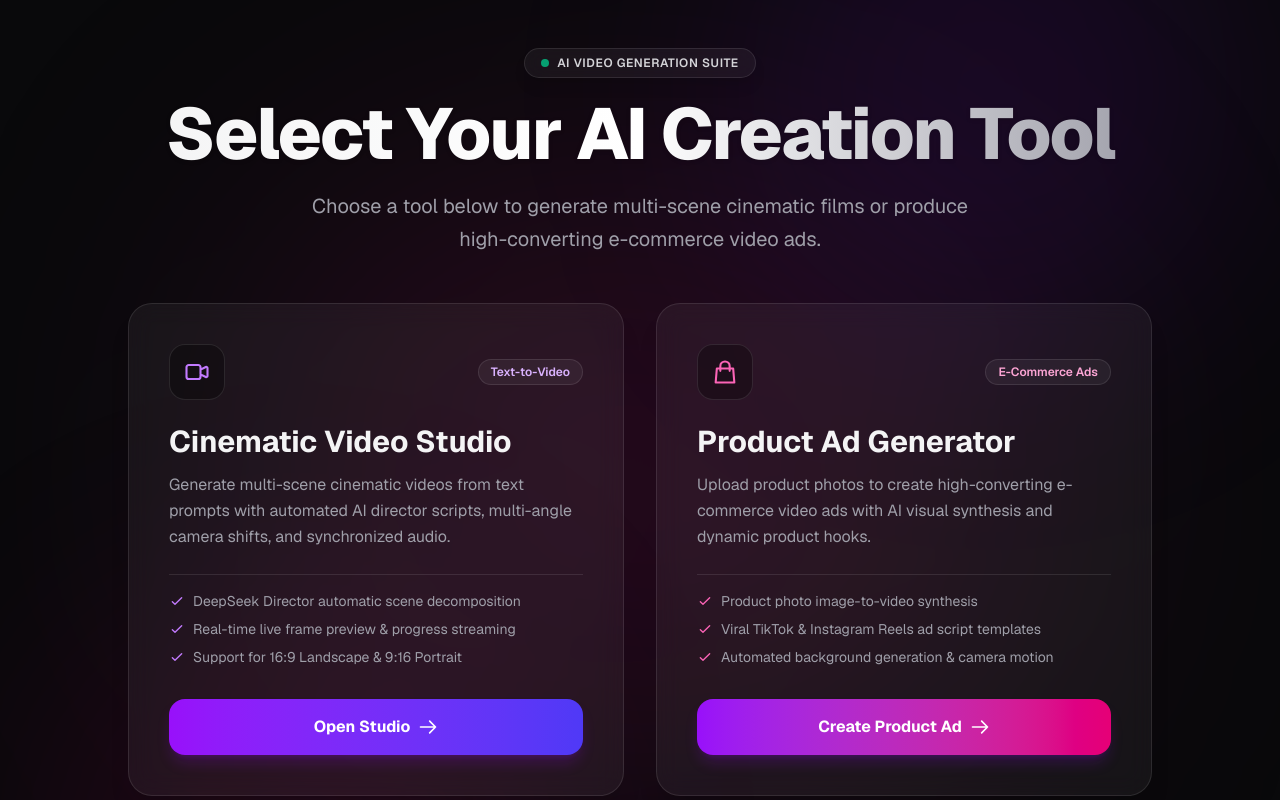
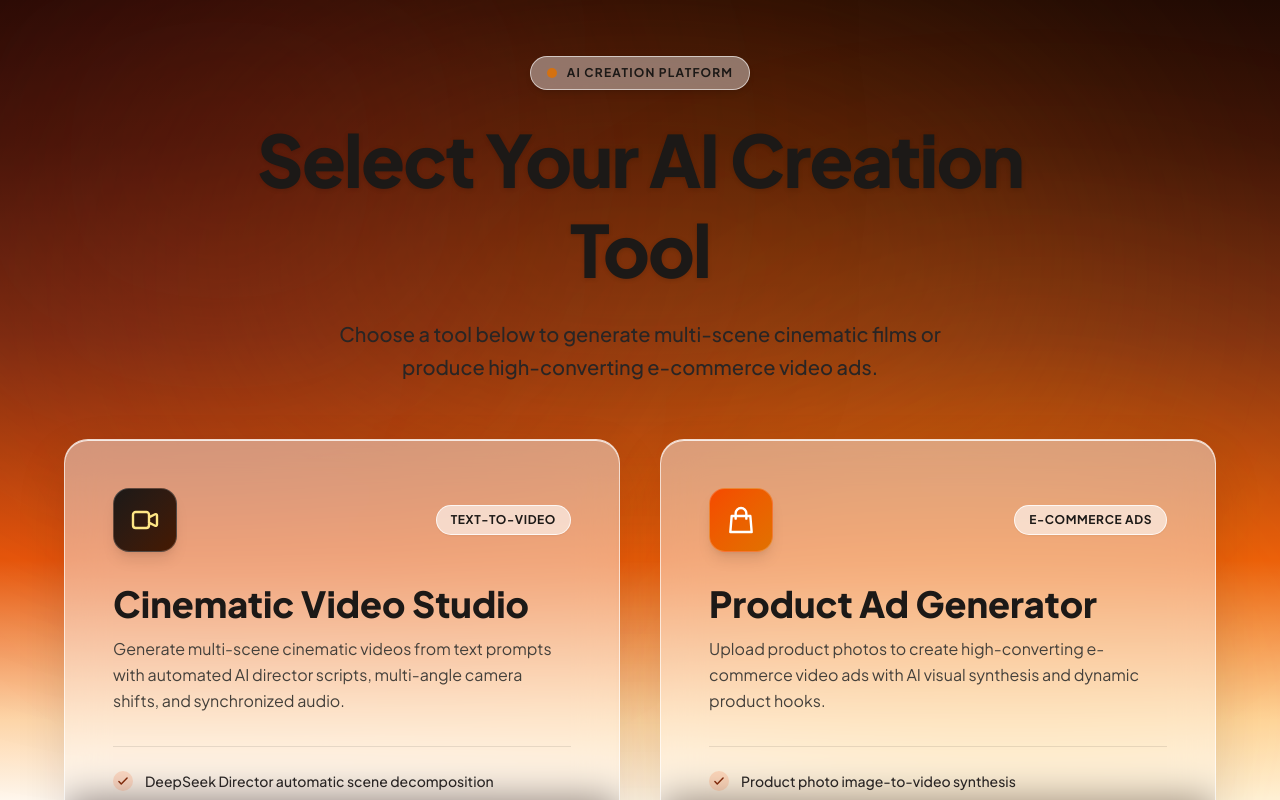
Before and after one commit to ahmadrasheed22/ai-clips, a Next.js app: page / in a window 1280 px wide. Shown: the top 800 px of the page. Built offline with nearby package versions, Linux system fonts and the light colour scheme.

Commit message:
design(ui): implement premium cinematic theme and glassmorphism

```diff
--- a/app/globals.css
+++ b/app/globals.css
@@ -1,18 +1,85 @@
 @import "tailwindcss";
 
 :root {
-  --background: #09090b;
-  --foreground: #f4f4f5;
-  --color-background: var(--background);
-  --color-foreground: var(--foreground);
-  --font-sans: var(--font-geist-sans);
-  --font-mono: var(--font-geist-mono);
+  --font-sans: var(--font-plus-jakarta), -apple-system, BlinkMacSystemFont, "Segoe UI", Roboto, sans-serif;
+  --sunset-dark-rust: #1c0a06;
+  --sunset-deep-orange: #7c2d12;
+  --sunset-amber: #ea580c;
+  --sunset-peach: #fed7aa;
+  --sunset-cream: #fff7ed;
+  --sunset-text-dark: #1c1917;
+  --sunset-text-muted: #44403c;
 }
 
 body {
-  background: #09090b;
-  color: #f4f4f5;
-  font-family: var(--font-sans), sans-serif;
+  font-family: var(--font-sans);
+  background: linear-gradient(180deg, #1f0a04 0%, #3d1408 18%, #7c2d12 42%, #d97706 72%, #fed7aa 90%, #fff7ed 100%);
+  background-attachment: fixed;
+  color: var(--sunset-text-dark);
+  min-height: 100vh;
+}
+
+/* Cinematic Sunset Gradient Utility */
+.bg-sunset-gradient {
+  background: linear-gradient(180deg, #1f0a04 0%, #3d1408 18%, #7c2d12 42%, #ea580c 70%, #fed7aa 90%, #fff7ed 100%);
+  background-attachment: fixed;
+}
+
+/* Glassmorphism Containers */
+.glass-card {
+  background: rgba(255, 255, 255, 0.45);
+  backdrop-filter: blur(20px);
+  -webkit-backdrop-filter: blur(20px);
+  border: 1px solid rgba(255, 255, 255, 0.65);
+  box-shadow: 0 20px 50px rgba(31, 10, 4, 0.12), inset 0 1px 0 rgba(255, 255, 255, 0.8);
+}
+
+.glass-card-hover {
+  transition: transform 0.3s ease, box-shadow 0.3s ease, background-color 0.3s ease, border-color 0.3s ease;
+}
+
+.glass-card-hover:hover {
+  transform: scale(1.02);
+  background: rgba(255, 255, 255, 0.58);
+  border-color: rgba(255, 255, 255, 0.85);
+  box-shadow: 0 28px 60px rgba(124, 45, 18, 0.2), inset 0 1px 0 rgba(255, 255, 255, 0.9);
+}
+
+.glass-panel-dark {
+  background: rgba(28, 25, 23, 0.55);
+  backdrop-filter: blur(24px);
+  -webkit-backdrop-filter: blur(24px);
+  border: 1px solid rgba(255, 255, 255, 0.18);
+  box-shadow: 0 24px 60px rgba(0, 0, 0, 0.35);
+}
+
+.glass-input {
+  background: rgba(255, 255, 255, 0.55);
+  backdrop-filter: blur(12px);
+  -webkit-backdrop-filter: blur(12px);
+  border: 1px solid rgba(255, 255, 255, 0.7);
+  color: #1c1917;
+  transition: all 0.3s ease;
+}
+
+.glass-input:focus {
+  background: rgba(255, 255, 255, 0.8);
+  border-color: #c2410c;
+  box-shadow: 0 0 0 3px rgba(194, 65, 12, 0.25);
+  outline: none;
+}
+
+/* Text Gradient Accents */
+.text-sunset-title {
+  background: linear-gradient(135deg, #1c1917 0%, #44403c 50%, #7c2d12 100%);
+  -webkit-background-clip: text;
+  -webkit-text-fill-color: transparent;
+}
+
+.text-sunset-glowing {
+  background: linear-gradient(135deg, #fff7ed 0%, #ffedd5 40%, #fdba74 100%);
+  -webkit-background-clip: text;
+  -webkit-text-fill-color: transparent;
 }
 
 @keyframes progress-loading {
@@ -50,17 +117,17 @@ body {
 
 /* Custom sleek scrollbar for internal containers */
 .custom-scrollbar::-webkit-scrollbar {
-  width: 5px;
-  height: 5px;
+  width: 6px;
+  height: 6px;
 }
 .custom-scrollbar::-webkit-scrollbar-track {
-  background: rgba(9, 9, 11, 0.5);
+  background: rgba(43, 17, 10, 0.15);
   border-radius: 9999px;
 }
 .custom-scrollbar::-webkit-scrollbar-thumb {
-  background: rgba(168, 85, 247, 0.3);
+  background: rgba(194, 65, 12, 0.4);
   border-radius: 9999px;
 }
 .custom-scrollbar::-webkit-scrollbar-thumb:hover {
-  background: rgba(168, 85, 247, 0.6);
+  background: rgba(194, 65, 12, 0.7);
 }
--- a/app/layout.tsx
+++ b/app/layout.tsx
@@ -1,20 +1,16 @@
 import type { Metadata } from "next";
-import { Geist, Geist_Mono } from "next/font/google";
+import { Plus_Jakarta_Sans } from "next/font/google";
 import "./globals.css";
 
-const geistSans = Geist({
-  variable: "--font-geist-sans",
+const plusJakartaSans = Plus_Jakarta_Sans({
+  variable: "--font-plus-jakarta",
   subsets: ["latin"],
-});
-
-const geistMono = Geist_Mono({
-  variable: "--font-geist-mono",
-  subsets: ["latin"],
+  weight: ["300", "400", "500", "600", "700", "800"],
 });
 
 export const metadata: Metadata = {
-  title: "Create Next App",
-  description: "Generated by create next app",
+  title: "AI Video Creation Studio | Cinematic Sunset",
+  description: "Generate multi-scene cinematic films and high-converting product video ads with AI.",
 };
 
 export default function RootLayout({
@@ -25,10 +21,12 @@ export default function RootLayout({
   return (
     <html
       lang="en"
-      className={`${geistSans.variable} ${geistMono.variable} h-full antialiased`}
+      className={`${plusJakartaSans.variable} h-full antialiased font-sans`}
       suppressHydrationWarning
     >
-      <body className="min-h-full flex flex-col" suppressHydrationWarning>{children}</body>
+      <body className="min-h-full flex flex-col font-sans bg-sunset-gradient text-stone-900 selection:bg-orange-500 selection:text-white" suppressHydrationWarning>
+        {children}
+      </body>
     </html>
   );
 }
--- a/app/page.tsx
+++ b/app/page.tsx
@@ -2,85 +2,89 @@ import Link from "next/link";
 
 export default function HubPage() {
   return (
-    <main className="min-h-screen bg-zinc-950 text-zinc-100 flex flex-col items-center justify-center p-6 md:p-12 font-sans relative overflow-hidden">
-      {/* Oversized Subtle Radial Gradient Blobs for Depth */}
-      <div className="absolute top-1/2 left-1/2 -translate-x-1/2 -translate-y-1/2 w-[800px] h-[600px] bg-gradient-to-tr from-purple-900/20 via-pink-600/15 to-purple-600/10 rounded-full blur-[140px] pointer-events-none" />
-      <div className="absolute -top-40 right-10 w-[500px] h-[500px] bg-purple-600/10 rounded-full blur-[120px] pointer-events-none" />
-      <div className="absolute -bottom-40 left-10 w-[500px] h-[500px] bg-pink-600/10 rounded-full blur-[120px] pointer-events-none" />
+    <main className="min-h-screen bg-sunset-gradient text-stone-900 flex flex-col items-center justify-center p-6 md:p-14 font-sans relative overflow-hidden">
+      {/* Cinematic Sunset Ambient Lighting Blobs */}
+      <div className="absolute top-10 left-1/2 -translate-x-1/2 w-[900px] h-[550px] bg-gradient-to-b from-orange-600/30 via-amber-500/20 to-transparent rounded-full blur-[140px] pointer-events-none" />
+      <div className="absolute -top-35 -left-20 w-[600px] h-[600px] bg-red-900/30 rounded-full blur-[150px] pointer-events-none" />
+      <div className="absolute top-1/3 -right-20 w-[650px] h-[650px] bg-amber-400/20 rounded-full blur-[160px] pointer-events-none" />
 
-      <div className="max-w-5xl w-full space-y-12 relative z-10 my-auto">
+      <div className="max-w-6xl w-full space-y-14 relative z-10 my-auto">
         {/* Top Header Badge & Navigation */}
-        <header className="text-center space-y-5">
-          <div className="inline-flex items-center gap-2 px-4 py-1.5 rounded-full bg-white/5 border border-white/10 backdrop-blur-md text-zinc-300 text-xs font-semibold uppercase tracking-wider shadow-lg">
-            <span className="w-2 h-2 rounded-full bg-emerald-400 animate-pulse" />
-            AI Video Generation Suite
+        <header className="text-center space-y-6 max-w-3xl mx-auto">
+          <div className="inline-flex items-center gap-2.5 px-4 py-2 rounded-full bg-white/40 border border-white/60 backdrop-blur-md text-stone-900 text-xs font-bold uppercase tracking-widest shadow-md">
+            <span className="w-2.5 h-2.5 rounded-full bg-amber-600 animate-pulse" />
+            AI Creation Platform
           </div>
 
-          <h1 className="text-5xl md:text-7xl font-extrabold tracking-tight bg-gradient-to-r from-zinc-100 via-white to-zinc-400 bg-clip-text text-transparent drop-shadow-sm">
+          <h1 className="text-5xl md:text-7xl font-extrabold tracking-tight text-stone-900 drop-shadow-sm leading-tight">
             Select Your AI Creation Tool
           </h1>
 
-          <p className="text-zinc-400 text-lg md:text-xl max-w-2xl mx-auto font-normal leading-relaxed">
+          <p className="text-stone-800 text-lg md:text-xl font-medium leading-relaxed max-w-2xl mx-auto">
             Choose a tool below to generate multi-scene cinematic films or produce high-converting e-commerce video ads.
           </p>
         </header>
 
         {/* Primary Interactive Cards Grid */}
-        <div className="grid grid-cols-1 md:grid-cols-2 gap-8">
+        <div className="grid grid-cols-1 md:grid-cols-2 gap-8 lg:gap-10">
           {/* Card 1: Cinematic Video Studio */}
-          <div className="group relative rounded-3xl bg-white/5 backdrop-blur-md border border-white/10 p-8 md:p-10 flex flex-col justify-between hover:border-purple-500/50 hover:bg-white/[0.08] hover:-translate-y-1 transition-all duration-300 shadow-xl hover:shadow-2xl hover:shadow-purple-500/10">
-            <div className="absolute top-0 left-0 right-0 h-1 bg-gradient-to-r from-blue-500 to-purple-500 rounded-t-3xl opacity-0 group-hover:opacity-100 transition-opacity duration-300" />
-
-            <div className="space-y-6">
+          <div className="group relative rounded-3xl glass-card glass-card-hover p-8 md:p-12 flex flex-col justify-between border border-white/70 shadow-[0_20px_50px_rgba(31,10,4,0.12)]">
+            <div className="space-y-8">
               <div className="flex items-center justify-between">
-                <div className="w-14 h-14 rounded-2xl bg-black/30 border border-white/10 flex items-center justify-center text-purple-400 group-hover:scale-110 transition-transform duration-300">
-                  <svg className="w-7 h-7" fill="none" stroke="currentColor" viewBox="0 0 24 24">
+                <div className="w-16 h-16 rounded-2xl bg-gradient-to-br from-stone-900 to-amber-950 text-amber-200 border border-white/20 flex items-center justify-center shadow-lg group-hover:scale-110 transition-transform duration-300">
+                  <svg className="w-8 h-8" fill="none" stroke="currentColor" viewBox="0 0 24 24">
                     <path strokeLinecap="round" strokeLinejoin="round" strokeWidth="1.8" d="M15 10l4.553-2.276A1 1 0 0121 8.618v6.764a1 1 0 01-1.447.894L15 14M5 18h8a2 2 0 002-2V8a2 2 0 00-2-2H5a2 2 0 00-2 2v8a2 2 0 002 2z" />
                   </svg>
                 </div>
-                <span className="text-xs font-semibold px-3 py-1 rounded-full bg-white/5 text-purple-300 border border-white/10">
+                <span className="text-xs font-bold uppercase tracking-wider px-3.5 py-1.5 rounded-full bg-white/60 text-stone-900 border border-white/80 shadow-xs">
                   Text-to-Video
                 </span>
               </div>
 
               <div className="space-y-3">
-                <h2 className="text-2xl md:text-3xl font-bold text-zinc-100 group-hover:text-purple-400 transition-colors">
+                <h2 className="text-3xl md:text-4xl font-extrabold text-stone-900 group-hover:text-orange-950 transition-colors">
                   Cinematic Video Studio
                 </h2>
-                <p className="text-zinc-400 text-sm md:text-base leading-relaxed">
+                <p className="text-stone-700 text-sm md:text-base leading-relaxed font-normal">
                   Generate multi-scene cinematic videos from text prompts with automated AI director scripts, multi-angle camera shifts, and synchronized audio.
                 </p>
               </div>
 
-              <ul className="space-y-2 text-xs md:text-sm text-zinc-400 border-t border-white/10 pt-4">
-                <li className="flex items-center gap-2">
-                  <svg className="w-4 h-4 text-purple-400 shrink-0" fill="none" stroke="currentColor" viewBox="0 0 24 24">
-                    <path strokeLinecap="round" strokeLinejoin="round" strokeWidth="2" d="M5 13l4 4L19 7" />
+              <ul className="space-y-3 text-xs md:text-sm text-stone-800 border-t border-stone-900/10 pt-6 font-medium">
+                <li className="flex items-center gap-3">
+                  <div className="w-5 h-5 rounded-full bg-orange-600/15 text-orange-900 flex items-center justify-center shrink-0">
+                    <svg className="w-3.5 h-3.5" fill="none" stroke="currentColor" viewBox="0 0 24 24">
+                      <path strokeLinecap="round" strokeLinejoin="round" strokeWidth="2.5" d="M5 13l4 4L19 7" />
                     </svg>
+                  </div>
                   DeepSeek Director automatic scene decomposition
                 </li>
-                <li className="flex items-center gap-2">
-                  <svg className="w-4 h-4 text-purple-400 shrink-0" fill="none" stroke="currentColor" viewBox="0 0 24 24">
-                    <path strokeLinecap="round" strokeLinejoin="round" strokeWidth="2" d="M5 13l4 4L19 7" />
+                <li className="flex items-center gap-3">
+                  <div className="w-5 h-5 rounded-full bg-orange-600/15 text-orange-900 flex items-center justify-center shrink-0">
+                    <svg className="w-3.5 h-3.5" fill="none" stroke="currentColor" viewBox="0 0 24 24">
+                      <path strokeLinecap="round" strokeLinejoin="round" strokeWidth="2.5" d="M5 13l4 4L19 7" />
                     </svg>
+                  </div>
                   Real-time live frame preview & progress streaming
                 </li>
-                <li className="flex items-center gap-2">
-                  <svg className="w-4 h-4 text-purple-400 shrink-0" fill="none" stroke="currentColor" viewBox="0 0 24 24">
-                    <path strokeLinecap="round" strokeLinejoin="round" strokeWidth="2" d="M5 13l4 4L19 7" />
+                <li className="flex items-center gap-3">
+                  <div className="w-5 h-5 rounded-full bg-orange-600/15 text-orange-900 flex items-center justify-center shrink-0">
+                    <svg className="w-3.5 h-3.5" fill="none" stroke="currentColor" viewBox="0 0 24 24">
+                      <path strokeLinecap="round" strokeLinejoin="round" strokeWidth="2.5" d="M5 13l4 4L19 7" />
                     </svg>
+                  </div>
                   Support for 16:9 Landscape & 9:16 Portrait
                 </li>
               </ul>
             </div>
 
-            <div className="pt-8">
+            <div className="pt-10">
               <Link
                 href="/studio"
-                className="w-full inline-flex items-center justify-center gap-2 px-6 py-4 rounded-2xl bg-gradient-to-r from-purple-600 to-indigo-600 hover:from-purple-500 hover:to-indigo-500 text-white font-bold shadow-lg shadow-purple-600/20 hover:scale-[1.02] hover:shadow-[0_0_20px_rgba(168,85,247,0.4)] transition-all duration-200"
+                className="w-full inline-flex items-center justify-center gap-3 px-8 py-4.5 rounded-2xl bg-gradient-to-r from-stone-900 via-stone-800 to-amber-950 hover:from-amber-950 hover:to-orange-950 text-white font-bold shadow-xl hover:scale-[1.02] hover:shadow-[0_12px_30px_rgba(31,10,4,0.3)] transition-all duration-300 text-sm md:text-base cursor-pointer"
               >
                 Open Studio
-                <svg className="w-5 h-5 group-hover:translate-x-1 transition-transform" fill="none" stroke="currentColor" viewBox="0 0 24 24">
+                <svg className="w-5 h-5 group-hover:translate-x-1.5 transition-transform" fill="none" stroke="currentColor" viewBox="0 0 24 24">
                   <path strokeLinecap="round" strokeLinejoin="round" strokeWidth="2" d="M14 5l7 7m0 0l-7 7m7-7H3" />
                 </svg>
               </Link>
@@ -88,59 +92,63 @@ export default function HubPage() {
           </div>
 
           {/* Card 2: Product Ad Generator */}
-          <div className="group relative rounded-3xl bg-white/5 backdrop-blur-md border border-white/10 p-8 md:p-10 flex flex-col justify-between hover:border-purple-500/50 hover:bg-white/[0.08] hover:-translate-y-1 transition-all duration-300 shadow-xl hover:shadow-2xl hover:shadow-purple-500/10">
-            <div className="absolute top-0 left-0 right-0 h-1 bg-gradient-to-r from-purple-500 to-pink-500 rounded-t-3xl opacity-0 group-hover:opacity-100 transition-opacity duration-300" />
-
-            <div className="space-y-6">
+          <div className="group relative rounded-3xl glass-card glass-card-hover p-8 md:p-12 flex flex-col justify-between border border-white/70 shadow-[0_20px_50px_rgba(31,10,4,0.12)]">
+            <div className="space-y-8">
               <div className="flex items-center justify-between">
-                <div className="w-14 h-14 rounded-2xl bg-black/30 border border-white/10 flex items-center justify-center text-pink-400 group-hover:scale-110 transition-transform duration-300">
-                  <svg className="w-7 h-7" fill="none" stroke="currentColor" viewBox="0 0 24 24">
+                <div className="w-16 h-16 rounded-2xl bg-gradient-to-br from-orange-600 to-amber-600 text-white border border-white/20 flex items-center justify-center shadow-lg group-hover:scale-110 transition-transform duration-300">
+                  <svg className="w-8 h-8" fill="none" stroke="currentColor" viewBox="0 0 24 24">
                     <path strokeLinecap="round" strokeLinejoin="round" strokeWidth="1.8" d="M16 11V7a4 4 0 00-8 0v4M5 9h14l1 12H4L5 9z" />
                   </svg>
                 </div>
-                <span className="text-xs font-semibold px-3 py-1 rounded-full bg-white/5 text-pink-300 border border-white/10">
+                <span className="text-xs font-bold uppercase tracking-wider px-3.5 py-1.5 rounded-full bg-white/60 text-stone-900 border border-white/80 shadow-xs">
                   E-Commerce Ads
                 </span>
               </div>
 
               <div className="space-y-3">
-                <h2 className="text-2xl md:text-3xl font-bold text-zinc-100 group-hover:text-pink-400 transition-colors">
+                <h2 className="text-3xl md:text-4xl font-extrabold text-stone-900 group-hover:text-orange-950 transition-colors">
                   Product Ad Generator
                 </h2>
-                <p className="text-zinc-400 text-sm md:text-base leading-relaxed">
+                <p className="text-stone-700 text-sm md:text-base leading-relaxed font-normal">
                   Upload product photos to create high-converting e-commerce video ads with AI visual synthesis and dynamic product hooks.
                 </p>
               </div>
 
-              <ul className="space-y-2 text-xs md:text-sm text-zinc-400 border-t border-white/10 pt-4">
-                <li className="flex items-center gap-2">
-                  <svg className="w-4 h-4 text-pink-400 shrink-0" fill="none" stroke="currentColor" viewBox="0 0 24 24">
-                    <path strokeLinecap="round" strokeLinejoin="round" strokeWidth="2" d="M5 13l4 4L19 7" />
+              <ul className="space-y-3 text-xs md:text-sm text-stone-800 border-t border-stone-900/10 pt-6 font-medium">
+                <li className="flex items-center gap-3">
+                  <div className="w-5 h-5 rounded-full bg-orange-600/15 text-orange-900 flex items-center justify-center shrink-0">
+                    <svg className="w-3.5 h-3.5" fill="none" stroke="currentColor" viewBox="0 0 24 24">
+                      <path strokeLinecap="round" strokeLinejoin="round" strokeWidth="2.5" d="M5 13l4 4L19 7" />
                     </svg>
+                  </div>
                   Product photo image-to-video synthesis
                 </li>
-                <li className="flex items-center gap-2">
-                  <svg className="w-4 h-4 text-pink-400 shrink-0" fill="none" stroke="currentColor" viewBox="0 0 24 24">
-                    <path strokeLinecap="round" strokeLinejoin="round" strokeWidth="2" d="M5 13l4 4L19 7" />
+                <li className="flex items-center gap-3">
+                  <div className="w-5 h-5 rounded-full bg-orange-600/15 text-orange-900 flex items-center justify-center shrink-0">
+                    <svg className="w-3.5 h-3.5" fill="none" stroke="currentColor" viewBox="0 0 24 24">
+                      <path strokeLinecap="round" strokeLinejoin="round" strokeWidth="2.5" d="M5 13l4 4L19 7" />
                     </svg>
+                  </div>
                   Viral TikTok & Instagram Reels ad script templates
                 </li>
-                <li className="flex items-center gap-2">
-                  <svg className="w-4 h-4 text-pink-400 shrink-0" fill="none" stroke="currentColor" viewBox="0 0 24 24">
-                    <path strokeLinecap="round" strokeLinejoin="round" strokeWidth="2" d="M5 13l4 4L19 7" />
+                <li className="flex items-center gap-3">
+                  <div className="w-5 h-5 rounded-full bg-orange-600/15 text-orange-900 flex items-center justify-center shrink-0">
+                    <svg className="w-3.5 h-3.5" fill="none" stroke="currentColor" viewBox="0 0 24 24">
+                      <path strokeLinecap="round" strokeLinejoin="round" strokeWidth="2.5" d="M5 13l4 4L19 7" />
                     </svg>
+                  </div>
                   Automated background generation & camera motion
                 </li>
               </ul>
             </div>
 
-            <div className="pt-8">
+            <div className="pt-10">
               <Link
                 href="/ad-studio"
-                className="w-full inline-flex items-center justify-center gap-2 px-6 py-4 rounded-2xl bg-gradient-to-r from-purple-600 to-pink-600 hover:from-purple-500 hover:to-pink-500 text-white font-bold shadow-lg shadow-purple-600/20 hover:scale-[1.02] hover:shadow-[0_0_20px_rgba(236,72,153,0.5)] transition-all duration-200"
+                className="w-full inline-flex items-center justify-center gap-3 px-8 py-4.5 rounded-2xl bg-gradient-to-r from-orange-600 via-amber-600 to-amber-700 hover:from-orange-700 hover:to-amber-800 text-white font-bold shadow-xl hover:scale-[1.02] hover:shadow-[0_12px_30px_rgba(234,88,12,0.35)] transition-all duration-300 text-sm md:text-base cursor-pointer"
               >
                 Create Product Ad
-                <svg className="w-5 h-5 group-hover:translate-x-1 transition-transform" fill="none" stroke="currentColor" viewBox="0 0 24 24">
+                <svg className="w-5 h-5 group-hover:translate-x-1.5 transition-transform" fill="none" stroke="currentColor" viewBox="0 0 24 24">
                   <path strokeLinecap="round" strokeLinejoin="round" strokeWidth="2" d="M14 5l7 7m0 0l-7 7m7-7H3" />
                 </svg>
               </Link>
@@ -149,7 +157,7 @@ export default function HubPage() {
         </div>
 
         {/* Footer */}
-        <footer className="text-center text-xs text-zinc-500 pt-6 border-t border-white/5">
+        <footer className="text-center text-xs font-semibold text-stone-700 pt-8 border-t border-stone-900/10 uppercase tracking-wider">
           AI Creation Suite • Powered by DeepSeek Director & Fal.ai Engine
         </footer>
       </div>
```
Also changed, not shown: app/ad-studio/components/AdParametersForm.tsx (+28 -28 lines), app/ad-studio/components/GenerationProgressStepper.tsx (+31 -31 lines), app/ad-studio/components/ImageDropzone.tsx (+23 -23 lines), app/ad-studio/components/VideoResultPlayer.tsx (+12 -12 lines), app/ad-studio/page.tsx (+42 -42 lines), app/studio/page.tsx (+14 -11 lines), components/GenerationForm.tsx (+25 -24 lines), components/LivePreviewCanvas.tsx (+24 -24 lines), components/VideoPlayer.tsx (+9 -9 lines). Lines whose indentation alone changed are shown as unchanged.
